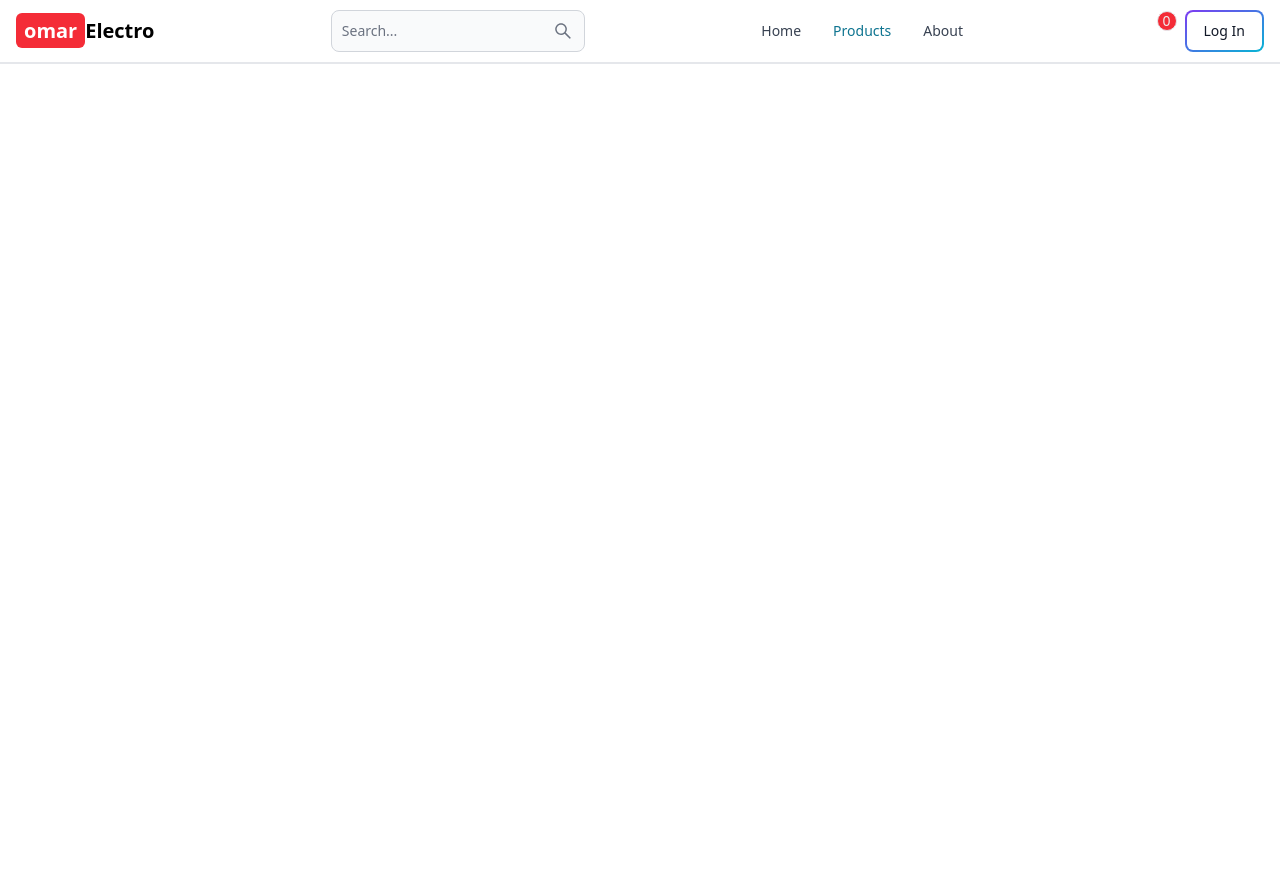
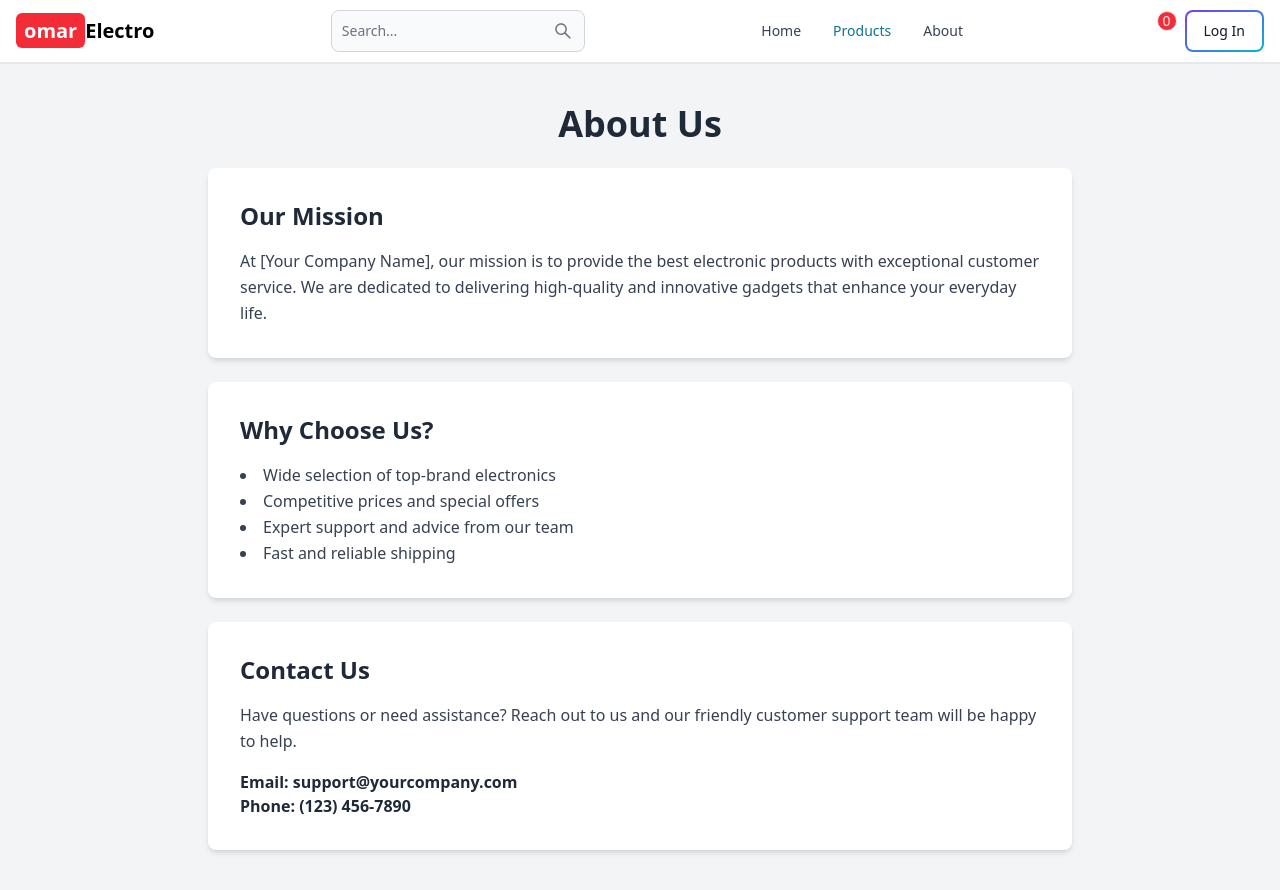
Before and after one commit to idriss-elouiri/mern-ecommerceWeb, a React (Vite) app in the folder client/: page /about in a window 1280 px wide. Before the commit the page ends 800 px from the top, so only its background shows below. Built offline with nearby package versions, Linux system fonts and the light colour scheme; some icons are missing.

Commit message:
complete about page

```diff
--- a/client/src/App.jsx
+++ b/client/src/App.jsx
@@ -13,6 +13,7 @@ import ProductPage from './pages/ProductPage';
 import Search from './pages/Search';
 import Cart from './pages/Cart';
 import Order from './pages/Order';
+import About from './pages/About';
 
 export default function App() {
   return (
@@ -20,6 +21,7 @@ export default function App() {
     <Header />
       <Routes>
         <Route path='/' element={<Home />} />
+        <Route path='/about' element={<About />} />
         <Route path='/register' element={<Register />} />
         <Route path='/log-in' element={<Login />} />
         <Route element={<OnlyAdminPrivateRoute />}>
--- /dev/null
+++ b/client/src/pages/About.jsx
@@ -0,0 +1,38 @@
+// src/About.js
+
+import React from 'react';
+
+const About = () => {
+  return (
+    <div className="min-h-screen bg-gray-100 py-10">
+      <div className="max-w-4xl mx-auto px-4">
+        <h1 className="text-4xl font-extrabold text-center text-gray-800 mb-6">About Us</h1>
+        <div className="bg-white shadow-md rounded-lg p-8 mb-6">
+          <h2 className="text-2xl font-bold text-gray-800 mb-4">Our Mission</h2>
+          <p className="text-gray-700 leading-relaxed">
+            At [Your Company Name], our mission is to provide the best electronic products with exceptional customer service. We are dedicated to delivering high-quality and innovative gadgets that enhance your everyday life.
+          </p>
+        </div>
+        <div className="bg-white shadow-md rounded-lg p-8 mb-6">
+          <h2 className="text-2xl font-bold text-gray-800 mb-4">Why Choose Us?</h2>
+          <ul className="list-disc list-inside text-gray-700 leading-relaxed">
+            <li>Wide selection of top-brand electronics</li>
+            <li>Competitive prices and special offers</li>
+            <li>Expert support and advice from our team</li>
+            <li>Fast and reliable shipping</li>
+          </ul>
+        </div>
+        <div className="bg-white shadow-md rounded-lg p-8">
+          <h2 className="text-2xl font-bold text-gray-800 mb-4">Contact Us</h2>
+          <p className="text-gray-700 leading-relaxed mb-4">
+            Have questions or need assistance? Reach out to us and our friendly customer support team will be happy to help.
+          </p>
+          <p className="text-gray-800 font-semibold">Email: support@yourcompany.com</p>
+          <p className="text-gray-800 font-semibold">Phone: (123) 456-7890</p>
+        </div>
+      </div>
+    </div>
+  );
+};
+
+export default About;
```
